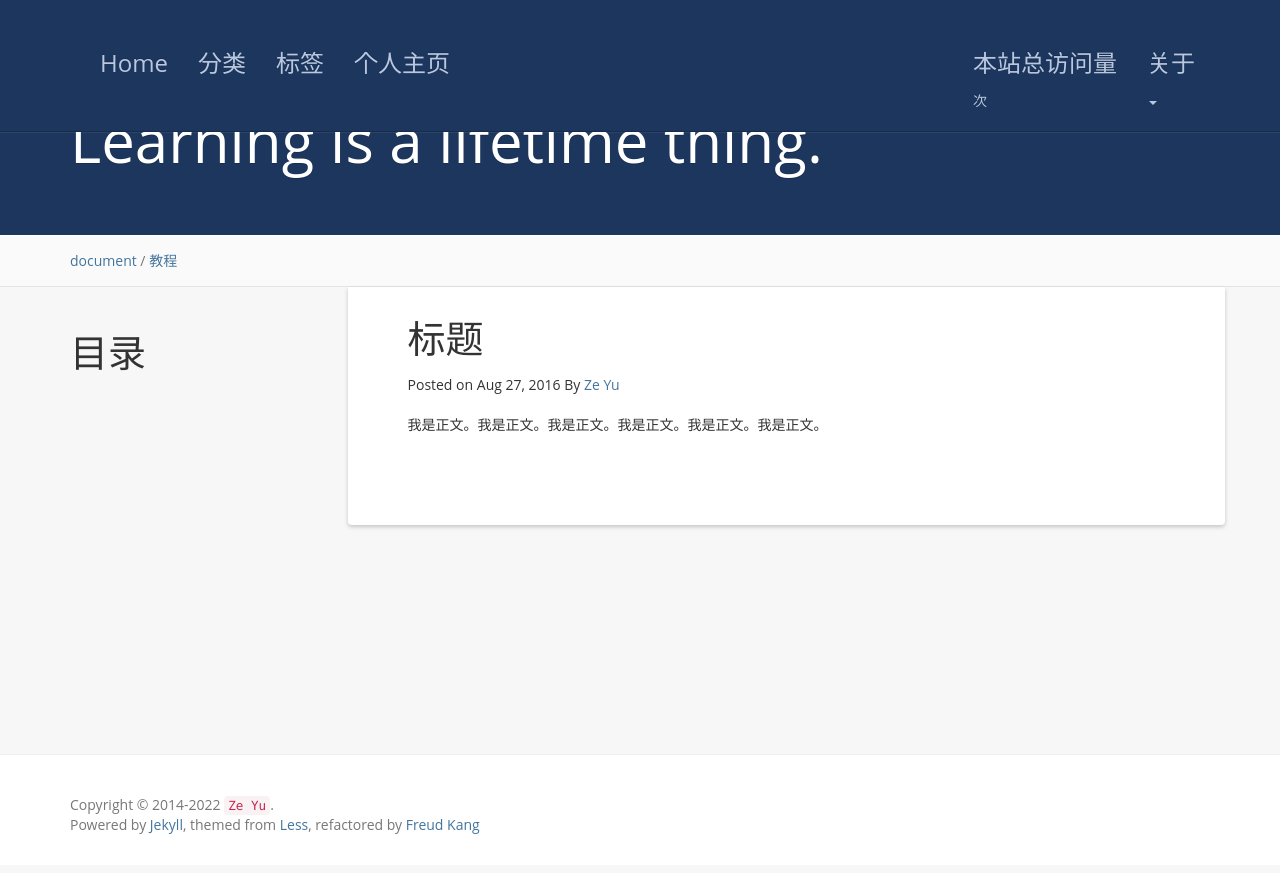
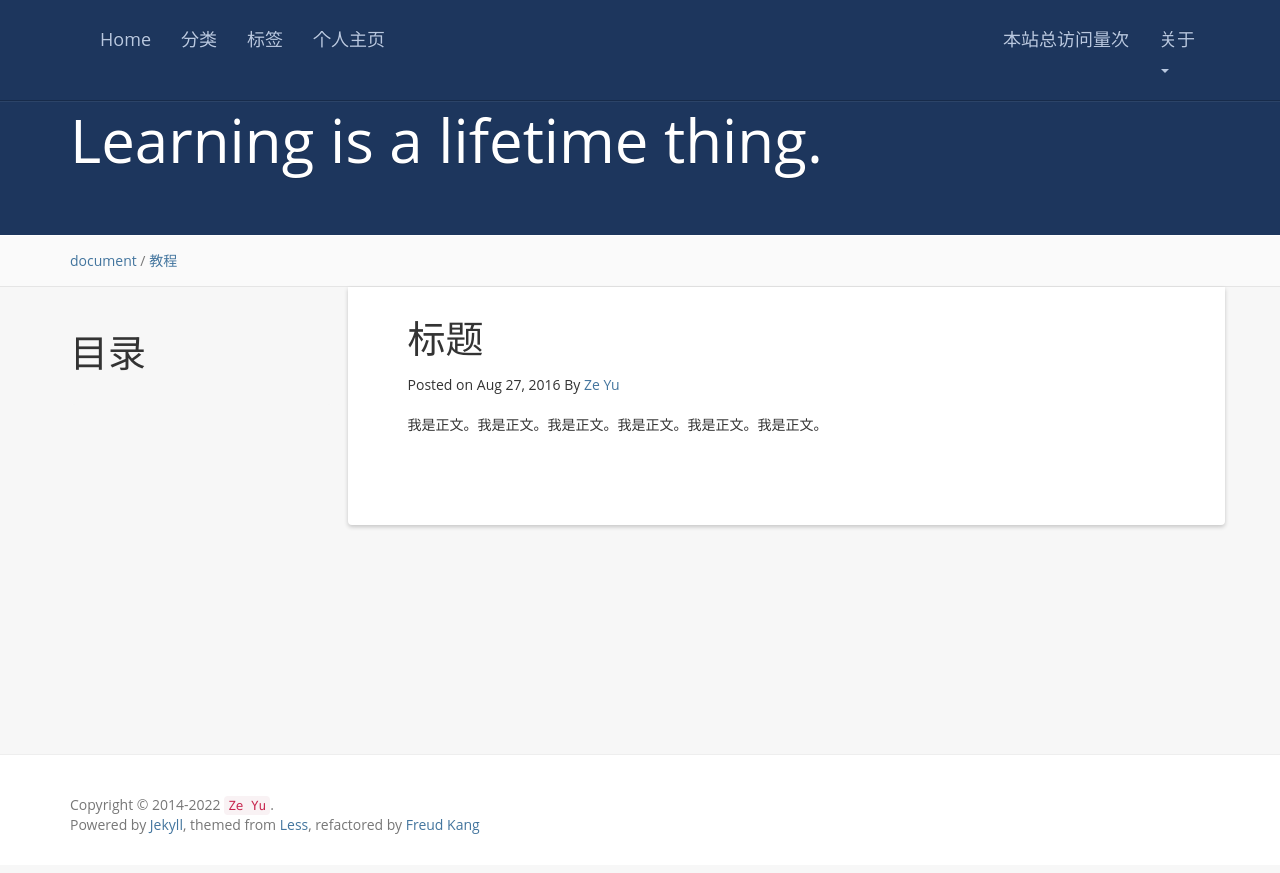
Before and after one commit to 2014301020024/blog, a Jekyll site: the page built from template.md, in a window 1280 px wide. Shown: the top 873 px of the page. Built offline with Jekyll 4.4.1, drawn with Linux system fonts in a browser that asks for light colours; a script that is not in the unit is left out; comment, search, counter and statistics services are not loaded.

```diff
--- a/_includes/header.html
+++ b/_includes/header.html
@@ -13,24 +13,24 @@
     <nav class="collapse navbar-collapse bs-navbar-collapse" role="navigation">
       <ul class="nav navbar-nav">
         <li>
-          <a href="{{ '/' | prepend: site.baseurl }}"><h3>Home</h3></a>
+          <a href="{{ '/' | prepend: site.baseurl }}"><h4>Home</h4></a>
         </li>
         <li>
-          <a href="{{ '/categories/' | prepend: site.baseurl }}"><h3>分类</h3></a>
+          <a href="{{ '/categories/' | prepend: site.baseurl }}"><h4>分类</h4></a>
         </li>
         <li>
-          <a href="{{ '/tag' | prepend: site.baseurl }}"><h3>标签</h3></a>
+          <a href="{{ '/tag' | prepend: site.baseurl }}"><h4>标签</h4></a>
         </li>
         <li>
-          <a href="https://2014301020024.github.io/zeyu/"><h3>个人主页</h3></a>
+          <a href="https://2014301020024.github.io/zeyu/"><h4>个人主页</h4></a>
         </li>
       </ul>
       <ul class="nav navbar-nav navbar-right">
         <li>
-            <a><span id="busuanzi_container_site_pv"><h3>本站总访问量</h3><span id="busuanzi_value_site_pv"></span>次</span></a>
+            <a><h4><span id="busuanzi_container_site_pv">本站总访问量<span id="busuanzi_value_site_pv"></span>次</span></h4></a>
         </li>
         <li class="dropdown">
-          <a href="#" class="dropdown-toggle" data-toggle="dropdown"><h3>关于</h3><b class="caret"></b></a>
+          <a href="#" class="dropdown-toggle" data-toggle="dropdown"><h4>关于</h4><b class="caret"></b></a>
           <ul class="dropdown-menu">
             <li><a rel="nofollow" target="_blank" href="{{site.github}}">Github</a></li>
             <li><a rel="nofollow" href="{{ '/books' | prepend: site.baseurl }}">书单</a></li>
```
Also changed, not shown: 2 other files.
